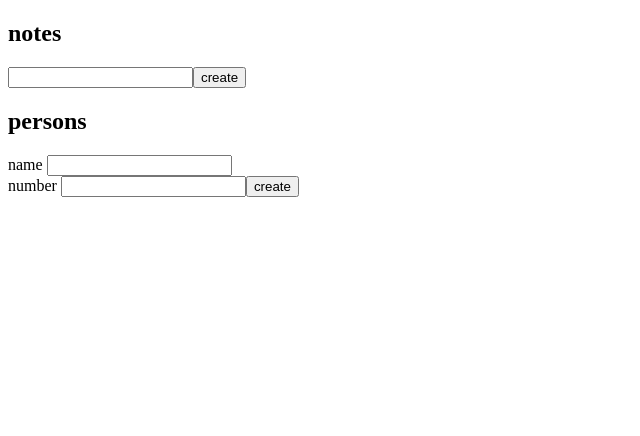
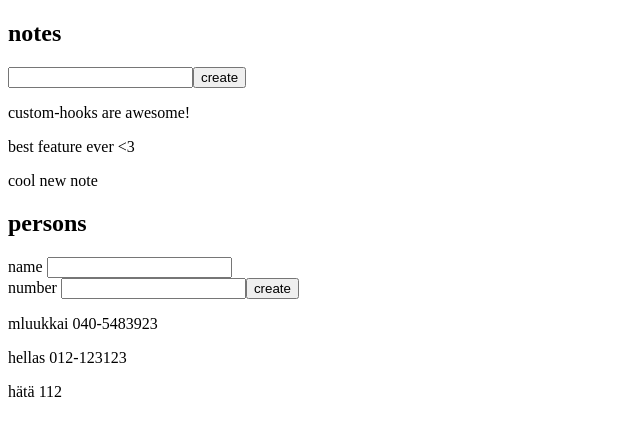
Before and after one commit to jqpe/fullstackopen, a React (Vite) app: page / in a window 1280 px wide. Shown: the top 436 px of the page, without its empty margins (0-640 px from the left). Built offline with nearby package versions, Linux system fonts and the light colour scheme; data requests are answered from the project's data file.

Commit message:
7.8 add resource hook

```diff
--- a/db.json
+++ b/db.json
@@ -1,10 +1,33 @@
 {
   "notes": [
-    { "id": 1, "content": "custom-hooks are awesome!" },
-    { "id": 2, "content": "best feature ever <3" }
+    {
+      "id": 1,
+      "content": "custom-hooks are awesome!"
+    },
+    {
+      "id": 2,
+      "content": "best feature ever <3"
+    },
+    {
+      "content": "cool new note",
+      "id": 3
+    }
   ],
   "persons": [
-    { "id": 1, "name": "mluukkai", "number": "040-5483923" },
-    { "id": 2, "name": "hellas", "number": "012-123123" }
+    {
+      "id": 1,
+      "name": "mluukkai",
+      "number": "040-5483923"
+    },
+    {
+      "id": 2,
+      "name": "hellas",
+      "number": "012-123123"
+    },
+    {
+      "name": "hätä",
+      "number": "112",
+      "id": 3
+    }
   ]
 }
--- a/src/App.jsx
+++ b/src/App.jsx
@@ -1,10 +1,10 @@
 import { useState, useEffect } from 'react'
 import axios from 'axios'
 
-const useField = (type) => {
+const useField = type => {
   const [value, setValue] = useState('')
 
-  const onChange = (event) => {
+  const onChange = event => {
     setValue(event.target.value)
   }
 
@@ -15,22 +15,26 @@ const useField = (type) => {
   }
 }
 
-const useResource = (baseUrl) => {
+const useResource = baseUrl => {
   const [resources, setResources] = useState([])
 
-  // ...
+  useEffect(() => {
+    if (!baseUrl) return
 
-  const create = (resource) => {
-    // ...
+    axios.get(baseUrl).then(res => setResources(res.data))
+  }, [baseUrl])
+
+  const create = resource => {
+    axios
+      .post(baseUrl, resource)
+      .then(res => setResources([...resources, res.data]))
   }
 
   const service = {
     create
   }
 
-  return [
-    resources, service
-  ]
+  return [resources, service]
 }
 
 const App = () => {
@@ -41,14 +45,14 @@ const App = () => {
   const [notes, noteService] = useResource('http://localhost:3005/notes')
   const [persons, personService] = useResource('http://localhost:3005/persons')
 
-  const handleNoteSubmit = (event) => {
+  const handleNoteSubmit = event => {
     event.preventDefault()
     noteService.create({ content: content.value })
   }
 
-  const handlePersonSubmit = (event) => {
+  const handlePersonSubmit = event => {
     event.preventDefault()
-    personService.create({ name: name.value, number: number.value})
+    personService.create({ name: name.value, number: number.value })
   }
 
   return (
@@ -58,15 +62,21 @@ const App = () => {
         <input {...content} />
         <button>create</button>
       </form>
-      {notes.map(n => <p key={n.id}>{n.content}</p>)}
+      {notes.map(n => (
+        <p key={n.id}>{n.content}</p>
+      ))}
 
       <h2>persons</h2>
       <form onSubmit={handlePersonSubmit}>
-        name <input {...name} /> <br/>
+        name <input {...name} /> <br />
         number <input {...number} />
         <button>create</button>
       </form>
-      {persons.map(n => <p key={n.id}>{n.name} {n.number}</p>)}
+      {persons.map(n => (
+        <p key={n.id}>
+          {n.name} {n.number}
+        </p>
+      ))}
     </div>
   )
 }
```
